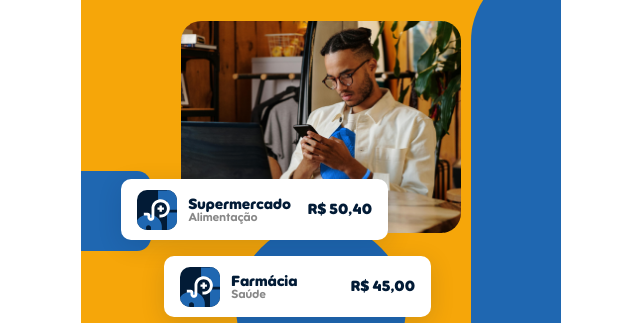
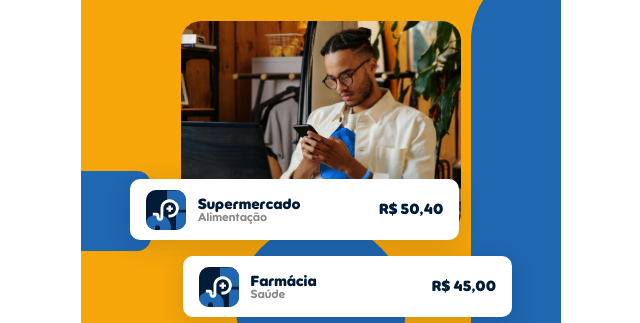
Before and after one commit to mariodelfino97/smartflow-landing, a plain HTML site: page docs/index.html in a window 1280 px wide. Shown: the part 477-800 px from the top of the page, without its empty margins (319-959 px from the left). Drawn offline with Linux system fonts and the light colour scheme.

```diff
--- a/smartflow-landing.html
+++ b/docs/index.html
@@ -94,9 +94,9 @@
       padding:.65rem 1rem;
       display:flex;align-items:center;gap:.7rem;
       box-shadow:0 6px 24px rgba(2,27,54,.14);
-      width:267px;margin-left:40px;
+      width:68.5%;margin-left:10.3%;
     }
-    .tx-card:nth-child(2){margin-left:83px}
+    .tx-card:nth-child(2){margin-left:21.3%}
     .tx-icon{
       width:40px;height:40px;border-radius:10px;
       overflow:hidden;flex-shrink:0;
```
Also changed, not shown: docs/assets/cta-usuaria.png (renamed from assets/cta-usuaria.png), docs/assets/fonts/LTSaeada-Black.otf (renamed from assets/fonts/LTSaeada-Black.otf), docs/assets/fonts/LTSaeada-Bold.otf (renamed from assets/fonts/LTSaeada-Bold.otf), docs/assets/fonts/LTSaeada-ExtraBlack.otf (renamed from assets/fonts/LTSaeada-ExtraBlack.otf), docs/assets/fonts/LTSaeada-ExtraBold.otf (renamed from assets/fonts/LTSaeada-ExtraBold.otf), docs/assets/fonts/LTSaeada-ExtraLight.otf (renamed from assets/fonts/LTSaeada-ExtraLight.otf), docs/assets/fonts/LTSaeada-Hairline.otf (renamed from assets/fonts/LTSaeada-Hairline.otf), docs/assets/fonts/LTSaeada-Light.otf (renamed from assets/fonts/LTSaeada-Light.otf), docs/assets/fonts/LTSaeada-Medium.otf (renamed from assets/fonts/LTSaeada-Medium.otf), docs/assets/fonts/LTSaeada-Regular.otf (renamed from assets/fonts/LTSaeada-Regular.otf), docs/assets/fonts/LTSaeada-SemiBold.otf (renamed from assets/fonts/LTSaeada-SemiBold.otf), docs/assets/fonts/LTSaeada-Thin.otf (renamed from assets/fonts/LTSaeada-Thin.otf), docs/assets/fonts/OFL.txt (renamed from assets/fonts/OFL.txt), docs/assets/footer-logo.png (renamed from assets/footer-logo.png), 3 more files, 1 other file.
